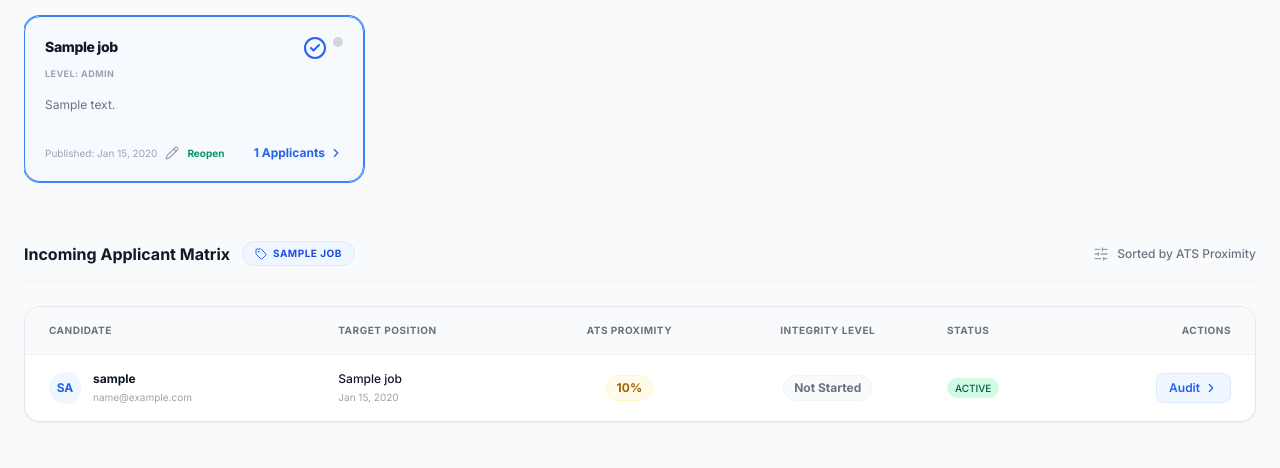
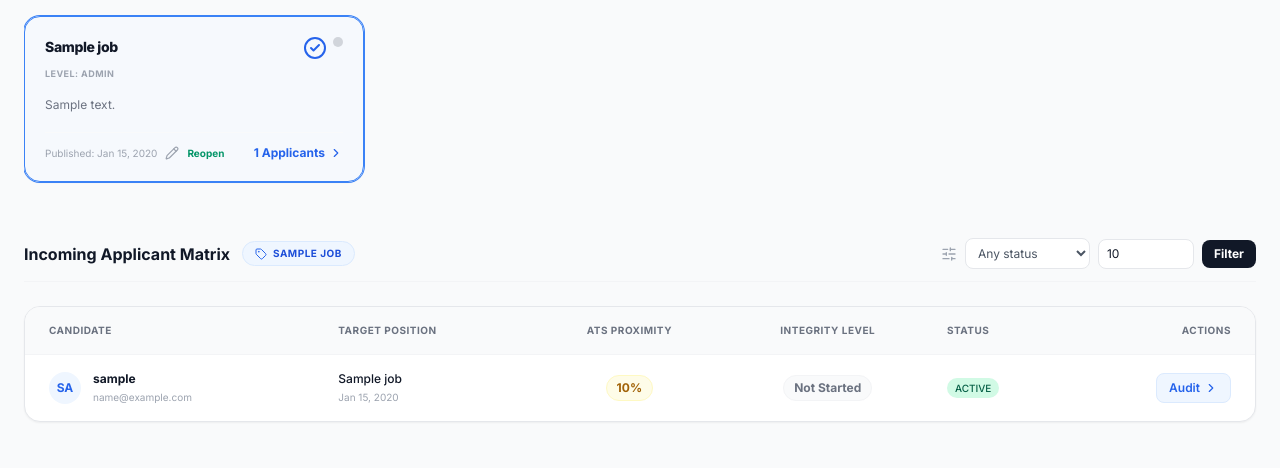
Before and after one commit to hr5ht/Hirely, a Django app: template backend/templates/recruiter_dashboard.html in a window 1280 px wide. Shown: the part 413-881 px from the top of the page. Run offline with Django 5.2, Linux system fonts and the light colour scheme; tables that the repository leaves empty hold one stand-in row (values such as "Sample post"); the template is opened without the code that fills it: values that come from a table or form of the project are taken from there, most other values are stand-ins (such as "Sample title", 1, 10 or a date in 2020); data that the repository does not hold is empty; some libraries are stand-ins or nearby versions.

Commit message:
feat(recruiter): filter applicants by status and minimum ATS score

```diff
--- a/backend/templates/recruiter_dashboard.html
+++ b/backend/templates/recruiter_dashboard.html
@@ -169,10 +169,16 @@
                         <span id="filtered-job-title">Job Title</span>
                     </div>
                 </div>
-                <div class="flex items-center gap-2">
+                <form method="get" class="flex items-center gap-2">
                     <i data-lucide="sliders-horizontal" class="text-gray-400 w-4 h-4"></i>
-                    <span class="text-xs text-gray-500 font-medium">Sorted by ATS Proximity</span>
-                </div>
+                    <select name="status" onchange="this.form.submit()" aria-label="Status" class="px-2 py-1.5 bg-white border border-gray-200 rounded-lg text-xs text-gray-600">
+                        <option value="">Any status</option>
+                        {% for value, label in statuses %}<option value="{{ value }}" {% if value == status %}selected{% endif %}>{{ label }}</option>{% endfor %}
+                    </select>
+                    <input type="number" name="min_score" value="{{ min_score }}" min="0" max="100" placeholder="Min ATS %" aria-label="Minimum ATS score"
+                           class="w-24 px-2 py-1.5 bg-white border border-gray-200 rounded-lg text-xs">
+                    <button type="submit" class="px-3 py-1.5 bg-gray-900 text-white rounded-lg text-xs font-bold">Filter</button>
+                </form>
             </div>
 
             <div class="bg-white border border-gray-200 rounded-2xl overflow-hidden shadow-sm">
```
Also changed, not shown: backend/ai_engine/views.py (+10 -1 lines).
